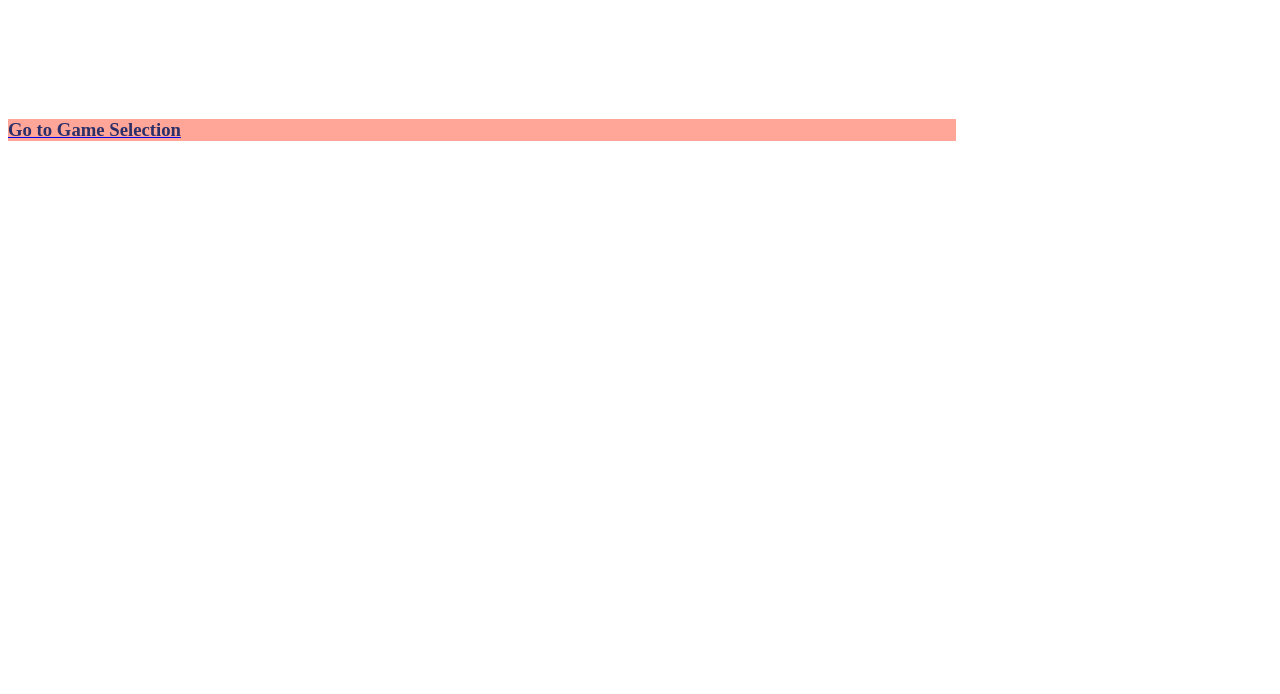
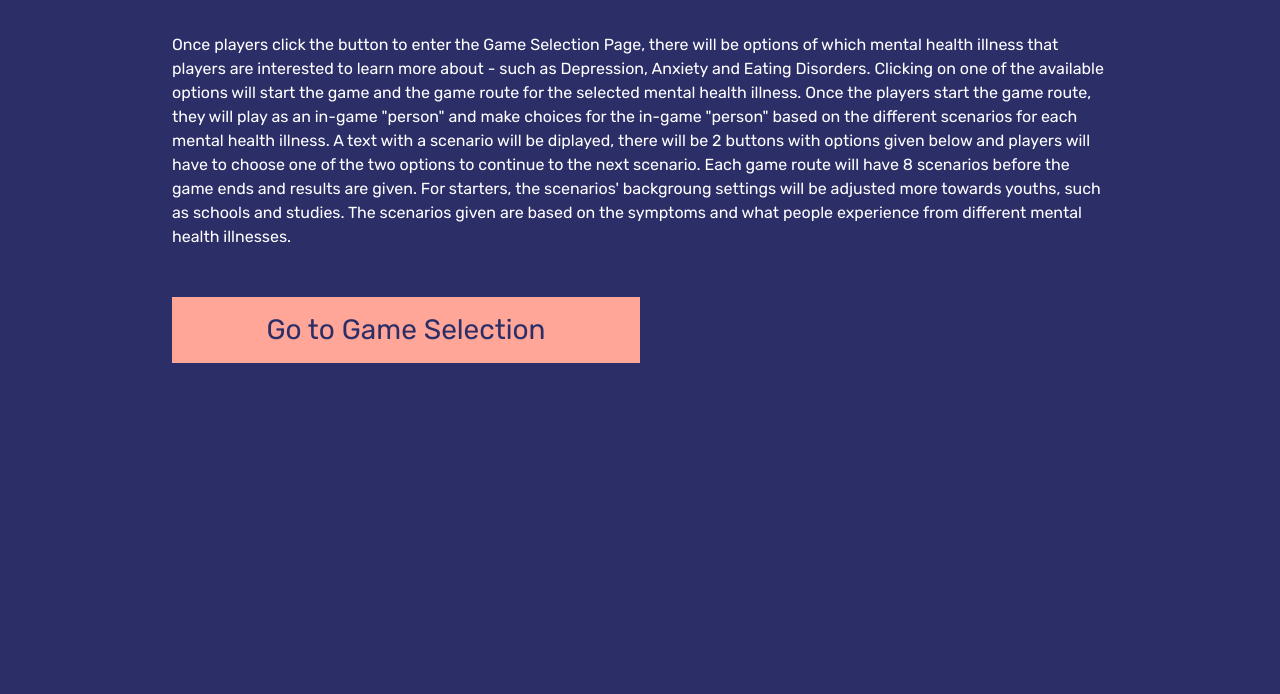
Before and after one commit to defineseventy/mindOfD.A.V.I.D, a plain HTML site: page instructions.html in a window 1280 px wide. Shown: the part 106-800 px from the top of the page. Drawn offline with nearby package versions, Linux system fonts and the light colour scheme.

Commit message:
something

```diff
--- a/instructions.html
+++ b/instructions.html
@@ -1,31 +1,43 @@
 <!DOCTYPE html>
 <html lang="en">
+
 <head>
     <meta charset="UTF-8">
     <meta http-equiv="X-UA-Compatible" content="IE=edge">
     <meta name="viewport" content="width=device-width, initial-scale=1.0">
+    <link href="https://cdn.jsdelivr.net/npm/bootstrap@5.2.3/dist/css/bootstrap.min.css" rel="stylesheet">
+    <script src="https://cdn.jsdelivr.net/npm/bootstrap@5.2.3/dist/js/bootstrap.bundle.min.js"></script>
+    <link href='https://fonts.googleapis.com/css?family=Rubik' rel='stylesheet'>
+    <link rel="stylesheet" href="index.css">
     <title>Instructions</title>
 </head>
+
 <body>
     <div class="container text-center mt-4 mb-5" style="width: 75%; background-color: rgb(255, 166, 152);">
         <h1 class="display-4" style="color: rgb(44, 46, 104);">Game instructions page</h1>
     </div>
     <div class="container mb-5" style="width: 75%; color: rgb(255, 255, 255);">
-        <p>Once players click the button to enter the Game Selection Page, there will be options of which mental health illness that players are interested to learn more about - such as Depression, Anxiety and Eating Disorders.
-            Clicking on one of the available options will start the game and the game route for the selected mental health illness.
-            Once the players start the game route, they will play as an in-game "person" and make choices for the in-game "person" based on the different scenarios for each mental health illness.
-            A text with a scenario will be diplayed, there will be 2 buttons with options given below and players will have to choose one of the two options to continue to the next scenario.
-            Each game route will have 8 scenarios before the game ends and results are given. For starters, the scenarios' backgroung settings will be adjusted more towards youths, such as schools and studies.
-            The scenarios given are based on the symptoms and what people experience from different mental health illnesses.
+        <p>Once players click the button to enter the Game Selection Page, there will be options of which mental health
+            illness that players are interested to learn more about - such as Depression, Anxiety and Eating Disorders.
+            Clicking on one of the available options will start the game and the game route for the selected mental
+            health illness.
+            Once the players start the game route, they will play as an in-game "person" and make choices for the
+            in-game "person" based on the different scenarios for each mental health illness.
+            A text with a scenario will be diplayed, there will be 2 buttons with options given below and players will
+            have to choose one of the two options to continue to the next scenario.
+            Each game route will have 8 scenarios before the game ends and results are given. For starters, the
+            scenarios' backgroung settings will be adjusted more towards youths, such as schools and studies.
+            The scenarios given are based on the symptoms and what people experience from different mental health
+            illnesses.
         </p>
     </div>
-    <div class="col-sm-6">
-       <a href="selection.html">
-          <div class="container text-center mt-4 mb-5"
-          style="width: 75%; background-color: rgb(255, 166, 152);">
-          <h3 class="px-3 py-3" style="color: rgb(44, 46, 104);">Go to Game Selection</h3>
-         </div>
-       </a>
+    <div class="container text-center mt-4 mb-5" style="width: 75%;">
+        <div class="col-sm-6" style="background-color: rgb(255, 166, 152);">
+            <a href="selection.html">
+                <h3 class="px-3 py-3" style="color: rgb(44, 46, 104);">Go to Game Selection</h3>
+            </a>
+        </div>
     </div>
 </body>
+
 </html>
```
Also changed, not shown: selection.html (+4 -0 lines).
